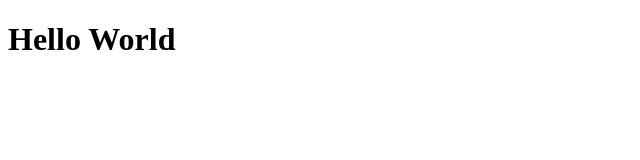
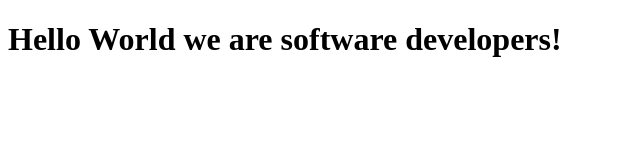
Before and after one commit to sebybjoseph/seby-frank-microverse, a plain HTML site: page index.html in a window 1280 px wide. Shown: the whole page, without its empty margins (0-640 px from the left). Drawn offline with Linux system fonts and the light colour scheme.

Commit message:
Driver-2 commit

```diff
--- a/index.html
+++ b/index.html
@@ -1,5 +1,6 @@
 <!DOCTYPE html>
 <html lang="en">
+
 <head>
   <meta charset="UTF-8">
   <title>Fork Me! FCC: Test Suite Template</title>
@@ -8,7 +9,9 @@
 
 <body>
   <script src="https://cdn.freecodecamp.org/testable-projects-fcc/v1/bundle.js"></script>
-    <h1>Hello World</h1>
+  <h1>Hello World
+    we are software developers!
+  </h1>
   <!--
 
     Hello Camper!
@@ -21,6 +24,7 @@
     - The freeCodeCamp Team
 
     -->
-    <script  src="js/index.js"></script>
+  <script src="js/index.js"></script>
 </body>
+
 </html>
```
Lines whose indentation alone changed are shown as unchanged.
